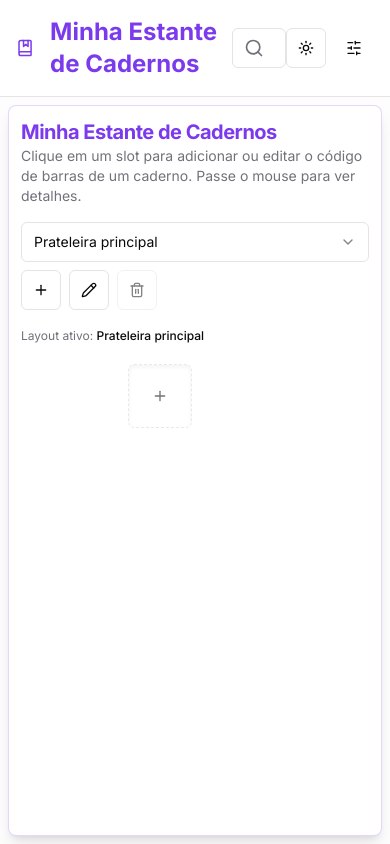
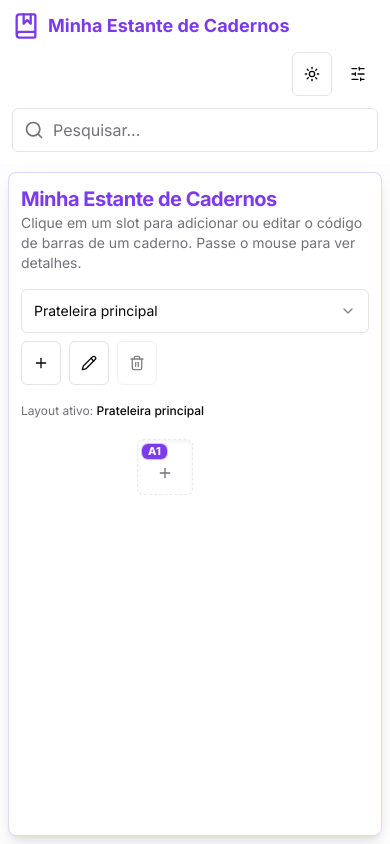
Before and after one commit to polarxpression/shelfscribe, a Next.js app: page / in a window 390 px wide. Built offline with nearby package versions, Linux system fonts and the light colour scheme.

Commit message:
Update Portuguese translations for slot editing

```diff
--- a/app/globals.css
+++ b/app/globals.css
@@ -92,3 +92,19 @@
   box-shadow: 0 0 0 4px hsl(var(--primary));
   transition: box-shadow 0.3s ease-in-out;
 }
+
+@layer base {
+  html {
+    -webkit-text-size-adjust: 100%;
+  }
+
+  body {
+    min-height: 100dvh;
+  }
+}
+
+@media (max-width: 640px) {
+  button, input, [role="button"] {
+    min-height: 44px;
+  }
+}
--- a/components/edit-cell-dialog.tsx
+++ b/components/edit-cell-dialog.tsx
@@ -43,7 +43,20 @@ export default function EditCellDialog({
     }
   }, [notebooks.length]);
 
-  const [col, row] = cellId.split('-');
+  const [col, row] = cellId.split('-').map(Number);
+
+  const columnLabel = (column: number) => {
+    let value = column;
+    let label = '';
+    while (value > 0) {
+      const remainder = (value - 1) % 26;
+      label = String.fromCharCode(65 + remainder) + label;
+      value = Math.floor((value - 1) / 26);
+    }
+    return label;
+  };
+
+  const cellName = `${columnLabel(col)}${row}`;
 
   const handleSave = () => {
     const filtered = notebooks.filter(nb => nb.barcode && nb.barcode.trim() !== '');
@@ -99,19 +112,26 @@ export default function EditCellDialog({
         onClose();
       }
     }}>
-      <DialogContent className="sm:max-w-lg bg-background">
-        <DialogHeader>
-          <DialogTitle className="text-primary">{translations.edit_slot_title.replace('{col}', col).replace('{row}', row)}</DialogTitle>
-          <DialogDescription>
+      <DialogContent className="flex h-auto max-h-[92dvh] w-[calc(100%-0.75rem)] flex-col gap-0 overflow-hidden rounded-t-2xl rounded-b-none p-0 pb-[env(safe-area-inset-bottom)] bottom-0 top-auto translate-y-0 sm:bottom-auto sm:top-1/2 sm:h-auto sm:max-h-[90vh] sm:max-w-lg sm:-translate-y-1/2 sm:rounded-lg sm:p-6 sm:pb-6">
+        <DialogHeader className="shrink-0 border-b px-4 pb-3 pt-4 pr-12 sm:border-b-0 sm:px-0 sm:pb-1 sm:pt-0 sm:pr-8">
+          <DialogTitle className="flex items-center gap-2 text-left text-primary">
+            <span>{translations.edit_slot_title}</span>
+            <span className="inline-flex shrink-0 items-center rounded-md bg-primary px-2 py-1 text-sm font-extrabold leading-none tracking-wide text-primary-foreground shadow-sm ring-1 ring-primary/30">
+              {cellName}
+            </span>
+          </DialogTitle>
+          <DialogDescription className="text-left text-xs leading-relaxed sm:text-sm">
             {translations.edit_slot_description_draggable}
           </DialogDescription>
         </DialogHeader>
-        <div className="grid gap-4 py-4">
+
+        <div className="min-h-0 flex-1 overflow-y-auto overscroll-contain px-4 py-4 sm:px-0 sm:py-4">
+          <div className="grid gap-4">
             {notebooks.map((nb, idx) => {
               const isEmpty = !nb.barcode || nb.barcode.trim() === '';
               return (
                 <div
-                className="relative flex items-center gap-2"
+                  className="grid grid-cols-[auto,minmax(0,1fr),auto] items-center gap-2 rounded-lg border bg-muted/20 p-2 sm:border-0 sm:bg-transparent sm:p-0"
                   key={idx}
                   draggable
                   onDragStart={(e) => {
@@ -126,13 +146,13 @@ export default function EditCellDialog({
                     id={`select-nb-${idx}`}
                     checked={selectedNotebooks.has(nb.barcode)}
                     onCheckedChange={() => handleToggleSelect(nb.barcode)}
-                  className="mr-2"
+                    aria-label={`${translations.barcode_label} #${idx + 1}`}
                   />
-                <Label htmlFor={`barcode-${idx}`} className="absolute -top-2 left-10 bg-background px-1 text-xs font-medium text-muted-foreground flex items-center gap-1">
+                  <div className="relative min-w-0">
+                    <Label htmlFor={`barcode-${idx}`} className="absolute -top-2 left-2 z-10 bg-background px-1 text-[11px] font-medium text-muted-foreground">
                       {translations.barcode_label} #{idx + 1}
-                  <span className={`transition-all ${isEmpty ? 'text-destructive font-normal' : 'hidden'}`}>({translations.required || 'required'})</span>
                     </Label>
-                <Barcode className="absolute left-11 top-1/2 -translate-y-1/2 h-5 w-5 text-muted-foreground" />
+                    <Barcode className="pointer-events-none absolute left-3 top-1/2 h-5 w-5 -translate-y-1/2 text-muted-foreground" />
                     <Input
                       id={`barcode-${idx}`}
                       value={nb.barcode}
@@ -143,41 +163,52 @@ export default function EditCellDialog({
                           handleAddNotebook();
                         }
                       }}
-                  className={`col-span-3 pl-10 transition-all duration-200 ${isEmpty ? 'border-destructive focus-visible:ring-destructive' : ''}`}
+                      className={`h-11 w-full pl-10 transition-all duration-200 ${isEmpty ? 'border-destructive focus-visible:ring-destructive' : ''}`}
                       placeholder={translations.barcode_placeholder}
+                      aria-invalid={isEmpty}
                       required
                     />
-                <Button type="button" variant="ghost" onClick={() => handleRemoveNotebook(idx)}>
-                  <Trash2/>
+                  </div>
+                  <Button
+                    type="button"
+                    variant="ghost"
+                    size="icon"
+                    onClick={() => handleRemoveNotebook(idx)}
+                    aria-label={`${translations.delete_entry_button} #${idx + 1}`}
+                    className="h-11 w-11 shrink-0 text-muted-foreground hover:text-destructive"
+                  >
+                    <Trash2 className="h-4 w-4" />
                   </Button>
                 </div>
               );
             })}
-          <Button type="button" variant="secondary" onClick={handleAddNotebook}>
+            <Button type="button" variant="secondary" onClick={handleAddNotebook} className="h-11 w-full">
               + {translations.add_notebook || 'Add Notebook'}
             </Button>
           </div>
-        <DialogFooter className="flex flex-wrap justify-end gap-2">
-          <div className={`transition-all duration-300 ease-in-out ${selectedNotebooks.size > 0 ? 'opacity-100 max-h-40' : 'opacity-0 max-h-0 overflow-hidden'}`}>
-            <div className="flex items-center gap-2 flex-wrap">
-              <Button type="button" variant="outline" onClick={handleMoveRequest} disabled={selectedNotebooks.size === 0}>
+        </div>
+
+        <DialogFooter className="shrink-0 gap-3 border-t bg-background/95 p-4 backdrop-blur supports-[backdrop-filter]:bg-background/80 sm:gap-2 sm:border-t-0 sm:bg-transparent sm:p-0 sm:pt-2 sm:backdrop-blur-none">
+          <div className={`w-full transition-all duration-300 ease-in-out ${selectedNotebooks.size > 0 ? 'max-h-40 opacity-100' : 'max-h-0 overflow-hidden opacity-0'}`}>
+            <div className="grid grid-cols-2 gap-2 pb-1">
+              <Button type="button" variant="outline" onClick={handleMoveRequest} disabled={selectedNotebooks.size === 0} className="w-full">
                 <Move className="mr-2 h-4 w-4" />
                 {translations.move_button}
               </Button>
-              <Button type="button" variant="destructive" onClick={handleDeleteSelected} disabled={selectedNotebooks.size === 0}>
+              <Button type="button" variant="destructive" onClick={handleDeleteSelected} disabled={selectedNotebooks.size === 0} className="w-full">
                 <Trash2 className="mr-2 h-4 w-4" />
                 {translations.delete_selected_button}
               </Button>
             </div>
           </div>
-          <div className="flex gap-2">
+          <div className="grid w-full grid-cols-1 gap-2 sm:flex sm:w-auto">
             <DialogClose asChild>
-              <Button type="button" variant="outline">{translations.close_button}</Button>
+              <Button type="button" variant="outline" className="w-full sm:w-auto">{translations.close_button}</Button>
             </DialogClose>
-            <Button type="button" onClick={handleSave} disabled={hasEmptyBarcode}>
+            <Button type="button" onClick={handleSave} disabled={hasEmptyBarcode} className="w-full sm:w-auto">
               {translations.save_changes_button}
             </Button>
-            <Button type="button" variant="destructive" onClick={handleDelete}>
+            <Button type="button" variant="destructive" onClick={handleDelete} className="w-full sm:w-auto">
               {translations.delete_entry_button}
             </Button>
           </div>
--- a/components/header.tsx
+++ b/components/header.tsx
@@ -29,12 +29,12 @@ export default function Header({
 }: HeaderProps) {
 
   return (
-    <header className="flex items-center justify-between p-4 bg-background border-b">
-      <div className="flex items-center gap-4">
-        <BookMarked className="h-8 w-8 stroke-primary" />
-        <h1 className="text-2xl font-bold text-primary">{translations.my_notebook_shelf_title}</h1>
+    <header className="sticky top-0 z-20 flex flex-wrap items-center gap-3 bg-background/95 p-3 backdrop-blur sm:justify-between sm:p-4">
+      <div className="flex min-w-0 items-center gap-2 sm:gap-4">
+        <BookMarked className="h-7 w-7 shrink-0 stroke-primary sm:h-8 sm:w-8" />
+        <h1 className="truncate text-lg font-bold text-primary sm:text-2xl">{translations.my_notebook_shelf_title}</h1>
       </div>
-      <div className={cn('flex-1 max-w-md', tutorialHighlight === 'search-bar' ? 'tutorial-highlight' : '')}>
+      <div className={cn('order-3 w-full sm:order-none sm:flex-1 sm:max-w-md sm:mx-4', tutorialHighlight === 'search-bar' ? 'tutorial-highlight' : '')}>
         <div className="relative">
           <Search className="absolute left-3 top-1/2 -translate-y-1/2 h-5 w-5 text-muted-foreground" />
           <Input
@@ -46,9 +46,9 @@ export default function Header({
           />
         </div>
       </div>
-      <div className="flex items-center gap-2">
+      <div className="ml-auto flex items-center gap-1.5 sm:gap-2">
         <ModeToggle />
-        <div className={cn('flex-1 max-w-md', tutorialHighlight === 'more-options' ? 'tutorial-highlight' : '')}>
+        <div className={cn(tutorialHighlight === 'more-options' ? 'tutorial-highlight' : '')}>
           <SettingsDialog onShowTutorial={onShowTutorial} onReset={onReset} onExport={onExport} onImportFile={onImportFile} />
         </div>
       </div>
--- a/components/shelf-grid.tsx
+++ b/components/shelf-grid.tsx
@@ -7,6 +7,17 @@ import { cn } from '@/lib/utils';
 import type { Notebook, ShelfData } from '@/app/page';
 import translations from '../translations/pt.json';
 import { useEffect, useState } from 'react';
+
+const columnLabel = (column: number) => {
+  let value = column;
+  let label = '';
+  while (value > 0) {
+    const remainder = (value - 1) % 26;
+    label = String.fromCharCode(65 + remainder) + label;
+    value = Math.floor((value - 1) / 26);
+  }
+  return label;
+};
 
 export type ShelfGridProps = {
   shelfData: ShelfData;
@@ -54,10 +65,10 @@ export default function ShelfGrid({
         const cellId = `${c}-${r}`;
         const hasContent = shelfData[cellId] && shelfData[cellId].length > 0;
         const isAdjacent =
-          (shelfData[`${c-1}-${r}`] && shelfData[`${c-1}-${r}`].length > 0) ||
-          (shelfData[`${c+1}-${r}`] && shelfData[`${c+1}-${r}`].length > 0) ||
-          (shelfData[`${c}-${r-1}`] && shelfData[`${c}-${r-1}`].length > 0) ||
-          (shelfData[`${c}-${r+1}`] && shelfData[`${c}-${r+1}`].length > 0);
+          (shelfData[`${c - 1}-${r}`] && shelfData[`${c - 1}-${r}`].length > 0) ||
+          (shelfData[`${c + 1}-${r}`] && shelfData[`${c + 1}-${r}`].length > 0) ||
+          (shelfData[`${c}-${r - 1}`] && shelfData[`${c}-${r - 1}`].length > 0) ||
+          (shelfData[`${c}-${r + 1}`] && shelfData[`${c}-${r + 1}`].length > 0);
 
         if (hasContent || isAdjacent || (c === 1 && r === 1)) {
           newCells.add(cellId);
@@ -69,20 +80,20 @@ export default function ShelfGrid({
 
   return (
     <TooltipProvider delayDuration={100}>
-      <div className="w-full flex justify-center">
+      <div className="w-full min-w-max flex justify-center">
         <div
-          className="grid gap-1.5"
+          className="grid gap-1 sm:gap-1.5 min-w-max"
           style={{
             gridTemplateColumns: `repeat(${gridCols}, minmax(0, 1fr))`,
             transition: 'grid-template-columns 0.5s ease-in-out',
           }}
         >
           {Array.from({ length: gridCols }, (_, i) => i + 1).map(col => (
-            <div key={`col-content-${col}`} className="flex flex-col gap-1.5">
+            <div key={`col-content-${col}`} className="flex flex-col gap-1 sm:gap-1.5">
               {Array.from({ length: gridRows }, (_, i) => i + 1).map(row => {
                 const cellId = `${col}-${row}`;
                 if (!renderedCells.has(cellId) && lastDeletedCell !== cellId) {
-                  return <div key={cellId} className="h-16 w-16" />;
+                  return <div key={cellId} className="h-14 w-14 sm:h-16 sm:w-16" />;
                 }
 
                 const notebooks = shelfData[cellId] || [];
@@ -91,6 +102,7 @@ export default function ShelfGrid({
                 const isTutorialHighlight = tutorialHighlight === `cell-${cellId}`;
                 const isNew = !occupiedCells.includes(cellId) && renderedCells.has(cellId);
                 const isDisappearing = cellId === lastDeletedCell;
+                const cellName = `${columnLabel(col)}${row}`;
 
                 return (
                   <Tooltip key={cellId}>
@@ -103,37 +115,50 @@ export default function ShelfGrid({
                         onDragOver={(e) => e.preventDefault()}
                         onDrop={(e) => {
                           e.preventDefault();
-                          const { sourceCellId, notebook } = JSON.parse(e.dataTransfer.getData('text/plain'));
-                          onMoveNotebook(sourceCellId, cellId, [notebook]);
+                          try {
+                            const { sourceCellId, notebook } = JSON.parse(e.dataTransfer.getData('text/plain'));
+                            if (sourceCellId && notebook) {
+                              onMoveNotebook(sourceCellId, cellId, [notebook]);
+                            }
+                          } catch {
+                            // Ignore malformed drag data.
+                          }
                         }}
+                        aria-label={`${cellName}${notebooks.length > 0 ? `, ${notebooks.length} ${notebooks.length === 1 ? 'caderno' : 'cadernos'}` : ', vazio'}`}
                         className={cn(
-                          "h-16 w-16 flex-col items-center justify-center p-3 transition-all duration-300 ease-in-out relative shadow-inner",
-                          "hover:bg-primary/10 hover:border-primary/80",
-                          notebooks.length > 0 ? 'bg-primary/10 border-primary/30 text-primary' : 'border-dashed border-border/80 text-muted-foreground hover:text-primary',
+                          'h-14 w-14 sm:h-16 sm:w-16 flex-col items-center justify-center p-1.5 sm:p-2 transition-all duration-300 ease-in-out relative shadow-inner touch-manipulation',
+                          'hover:bg-primary/10 hover:border-primary/80',
+                          notebooks.length > 0
+                            ? 'bg-primary/10 border-primary/30 text-primary'
+                            : 'border-dashed border-border/80 text-muted-foreground hover:text-primary',
                           isSearchResult && 'ring-2 ring-offset-2 ring-offset-background ring-accent animate-pulse',
                           isLastUpdated && 'animate-flash',
                           isTutorialHighlight && 'ring-2 ring-offset-2 ring-offset-background ring-primary animate-pulse',
                           isNew && 'animate-cell-appear',
                           isDisappearing && 'animate-cell-disappear',
-                          isMoveMode && 'border-2 border-blue-500', // Highlight cells in move mode
+                          isMoveMode && 'border-2 border-blue-500',
                         )}
                       >
-                        <div className="flex flex-wrap items-center justify-center w-full h-full gap-0.5 overflow-hidden">
+                        <span
+                          aria-hidden="true"
+                          className="absolute left-1 top-1 z-10 rounded-md bg-primary px-1.5 py-0.5 text-[11px] font-extrabold leading-none tracking-wide text-primary-foreground shadow-sm ring-1 ring-primary/30 sm:left-1.5 sm:top-1.5 sm:px-2 sm:py-1 sm:text-xs"
+                        >
+                          {cellName}
+                        </span>
+                        <div className="flex flex-wrap items-center justify-center w-full h-full gap-0.5 overflow-hidden pt-3 sm:pt-4">
                           {notebooks.length > 0 ? (
                             notebooks.slice(0, 4).map((nb, idx) => (
-                              <Book key={idx} className="h-3 w-3 min-w-0 min-h-0 flex-shrink-0 object-contain" style={{ maxWidth: '1rem', maxHeight: '1rem' }} />
+                              <Book key={idx} className="h-3 w-3 min-w-0 min-h-0 flex-shrink-0 object-contain sm:h-3.5 sm:w-3.5" />
                             ))
                           ) : (
-                            <Plus className="h-5 w-5" />
+                            <Plus className="h-4 w-4 sm:h-5 sm:w-5" />
                           )}
                         </div>
-                        <span className="sr-only">Slot C{col}-L{row}</span>
+                        <span className="sr-only">{cellName}</span>
                       </Button>
                     </TooltipTrigger>
                     <TooltipContent className="bg-background border-border shadow-lg">
-                      <p className="font-semibold text-sm">
-                        Slot: C{col}, L{row}
-                      </p>
+                      <p className="font-semibold text-sm">{cellName}</p>
                       {notebooks.length > 0 ? (
                         <ul className="text-muted-foreground font-mono text-xs">
                           {notebooks.map((nb, idx) => (
--- a/translations/pt.json
+++ b/translations/pt.json
@@ -26,7 +26,7 @@
   "import_json_button": "Importar JSON",
   "view_faq_button": "Ver FAQ",
   "github_link": "GitHub",
-  "edit_slot_title": "Editar célula {cell}",
+  "edit_slot_title": "Editar célula",
   "edit_slot_description": "Insira o código de barras do caderno abaixo. Você também pode excluir a entrada para este slot.",
   "barcode_label": "Código de Barras",
   "barcode_placeholder": "ex: 9780321765723",
```
Lines whose indentation alone changed are shown as unchanged.
